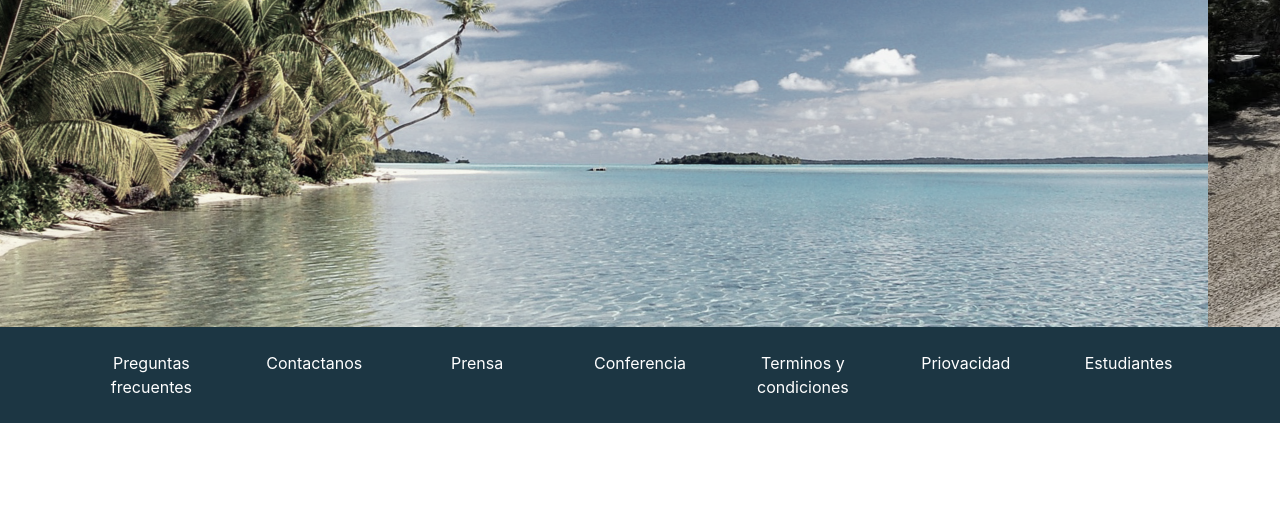
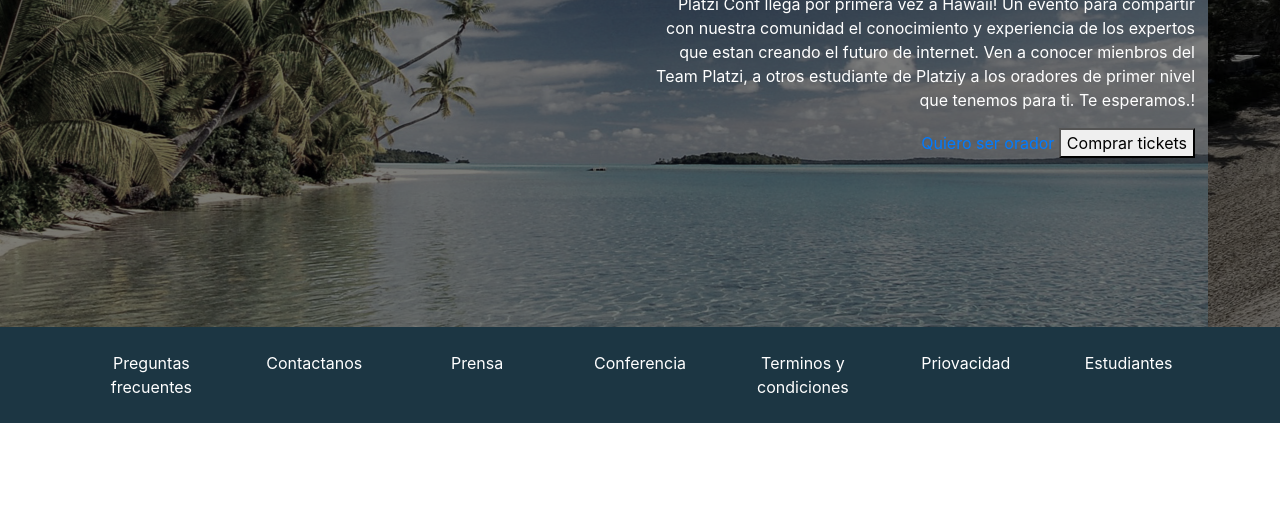
Before and after one commit to itorricom/platzi-bootstrap2020, a plain HTML site: page platzi-bootstrap/index.html in a window 1280 px wide. Shown: the part 289-800 px from the top of the page. Drawn offline with nearby package versions, Linux system fonts and the light colour scheme.

Commit message:
Agregando texto informativo del evento

```diff
--- a/platzi-bootstrap/index.css
+++ b/platzi-bootstrap/index.css
@@ -10,6 +10,22 @@ max-height: 70vh;
 object-fit: cover;
 filter: grayscale(70%);
 }
+#carousel {
+    position: relative;
+}
+#carousel .overlay {
+    position: absolute;
+    top: 0;
+    bottom: 0;
+    left: 0;
+    right: 0;
+    background-color: rgba(0, 0, 0, 0.5);
+    color: white;
+}
+#carousel .overlay .container,
+#carousel .overlay .row {
+    height: 100%;
+}
 #footer{
     background:#1c3643;
     color: white;
--- a/platzi-bootstrap/index.html
+++ b/platzi-bootstrap/index.html
@@ -66,7 +66,7 @@
     <!-- Main -->
     <main id="main">
       <div
-        id="carouselExampleControls"
+        id="carousel"
         class="carousel slide"
         data-ride="carousel"
         data-pause="false"
@@ -92,6 +92,25 @@
               class="d-block w-100"
               alt="hawaii 3"
             />
+          </div>
+          <div class="overlay">
+            <div class="container">
+              <div class="row align-items-center">
+                <div class="col-md-6 offset-md-6 text-center text-md-right">
+                  <h1>Platzi Conf Hawaii</h1>
+                  <p class="d-none d-md-block">
+                    Platzi Conf llega por primera vez a Hawaii! Un evento para
+                    compartir con nuestra comunidad el conocimiento y experiencia
+                    de los expertos que estan creando el futuro de internet.
+                    Ven a conocer mienbros del Team Platzi, a otros estudiante
+                    de Platziy a los oradores de primer nivel que tenemos para ti.
+                    Te esperamos.!
+                  </p>
+                  <a href="#">Quiero ser orador</a>
+                  <button type="button">Comprar tickets</button>
+                </div>
+              </div>
+            </div>
           </div>
         </div>
       </div>
```
